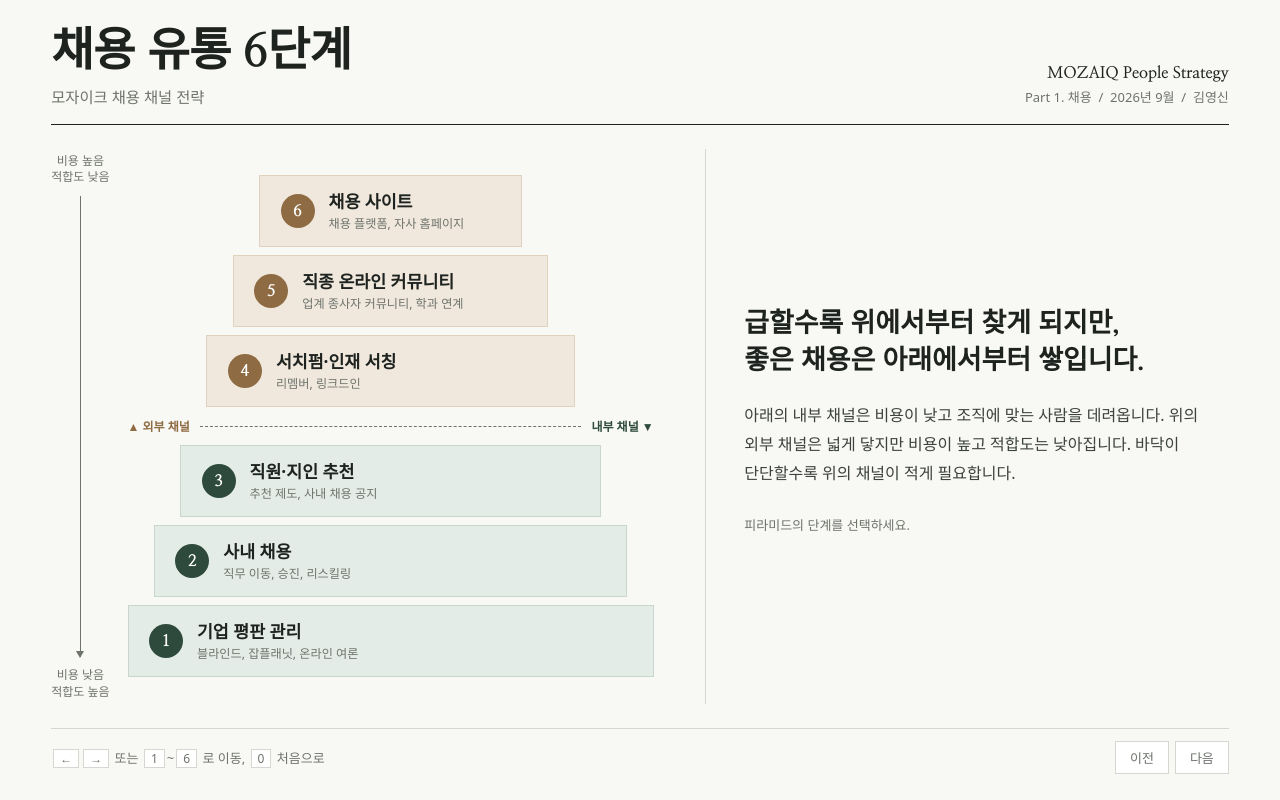
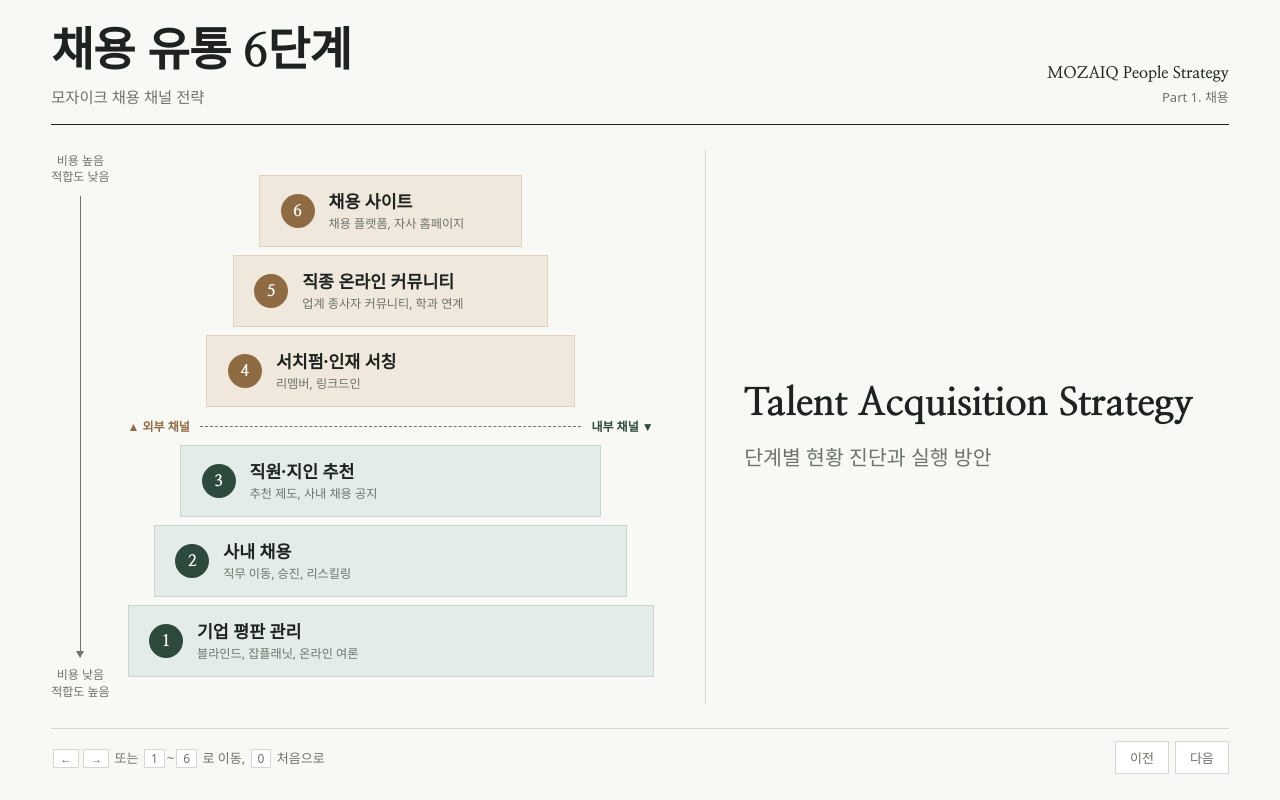
Before and after one commit to youngshin-work/People-Strategy-Mozaiq, a plain HTML site: page index.html in a window 1280 px wide. Drawn offline with Linux system fonts and the light colour scheme; a web font is replaced by a local one.

Commit message:
Update index.html

```diff
--- a/index.html
+++ b/index.html
@@ -71,9 +71,9 @@ button{font:inherit;color:inherit}
 .panel-inner{transition:opacity .18s ease}
 .panel-inner.fade{opacity:0}
 .nb{white-space:nowrap}
-.intro-q{font-family:var(--serif);font-weight:800;font-size:clamp(20px,2.1vw,32px);line-height:1.4;margin:0 0 20px}
+.intro-q{font-family:var(--serif);font-weight:800;font-size:clamp(28px,3vw,44px);line-height:1.3;margin:0 0 12px}
 .intro-p{font-size:clamp(15px,1.25vw,18px);line-height:1.8;color:#3C423E;margin:0 0 28px;max-width:30em}
-.hint{font-size:13px;color:var(--muted)}
+.intro-sub{font-size:clamp(17px,1.6vw,24px);line-height:1.6;color:var(--muted);margin:0}
 .kbd{display:inline-block;border:1px solid var(--rule);padding:0 6px;margin:0 2px;font-size:12px;background:#fff}
 
 .p-head{display:flex;align-items:baseline;gap:16px;margin-bottom:6px}
@@ -120,7 +120,7 @@ button{font:inherit;color:inherit}
       <h1>채용 유통 6단계</h1>
       <p>모자이크 채용 채널 전략</p>
     </div>
-    <div class="meta"><b>MOZAIQ People Strategy</b><br>Part 1. 채용 &nbsp;/&nbsp; 2026년 9월 &nbsp;/&nbsp; 김영신</div>
+    <div class="meta"><b>MOZAIQ People Strategy</b><br>Part 1. 채용</div>
   </header>
 
   <main class="body">
@@ -192,9 +192,8 @@ function esc(s){return s.replace(/[&<>"]/g,c=>({'&':'&amp;','<':'&lt;','>':'&gt;
 
 function render(i){
   if(i===0){
-    return `<p class="intro-q"><span class="nb">급할수록 위에서부터 찾게 되지만,</span><br><span class="nb">좋은 채용은 아래에서부터 쌓입니다.</span></p>
-      <p class="intro-p">아래의 내부 채널은 비용이 낮고 조직에 맞는 사람을 데려옵니다. 위의 외부 채널은 넓게 닿지만 비용이 높고 적합도는 낮아집니다. 바닥이 단단할수록 위의 채널이 적게 필요합니다.</p>
-      <p class="hint">피라미드의 단계를 선택하세요.</p>`;
+    return `<p class="intro-q">Talent Acquisition Strategy</p>
+      <p class="intro-sub">단계별 현황 진단과 실행 방안</p>`;
   }
   const d = DATA[i];
   const color = d.g==='int' ? 'var(--int)' : 'var(--ext)';
```
